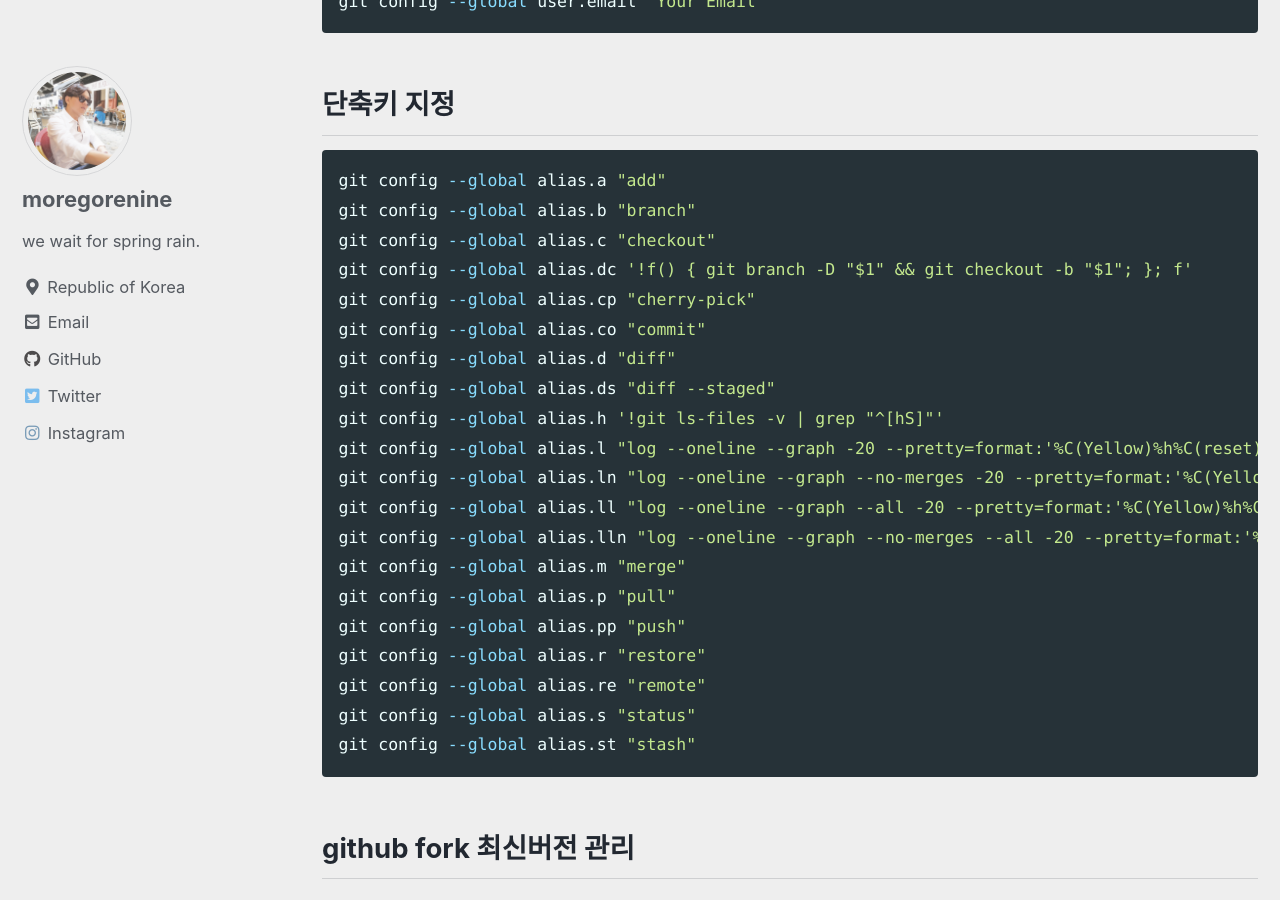
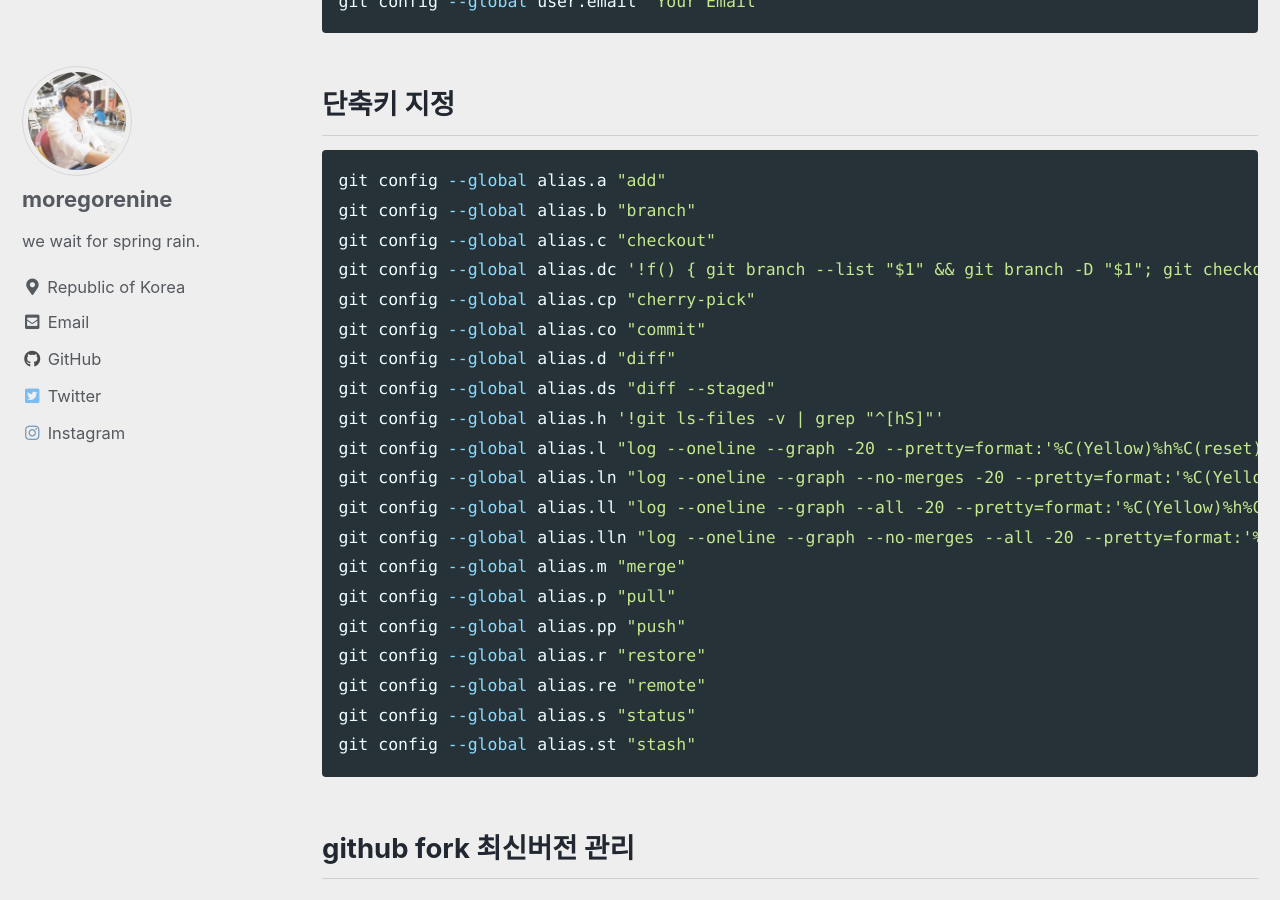
Before and after one commit to moregorenine/moregorenine.github.io, a Jekyll site: the page built from _posts/git/2021-7-1-git.md, in a window 1280 px wide and 900 px high, scrolled down 1183 px. Built offline with Jekyll 4.4.1, drawn with Linux system fonts in a browser that asks for light colours; cached includes are drawn as plain includes; comment, search, counter and statistics services are not loaded.

Commit message:
Update 2021-7-1-git.md

```diff
--- a/_posts/git/2021-7-1-git.md
+++ b/_posts/git/2021-7-1-git.md
@@ -21,7 +21,7 @@ git config --global user.email "Your Email"
 git config --global alias.a "add"
 git config --global alias.b "branch"
 git config --global alias.c "checkout"
-git config --global alias.dc '!f() { git branch -D "$1" && git checkout -b "$1"; }; f'
+git config --global alias.dc '!f() { git branch --list "$1" && git branch -D "$1"; git checkout -b "$1"; }; f'
 git config --global alias.cp "cherry-pick"
 git config --global alias.co "commit"
 git config --global alias.d "diff"
```
